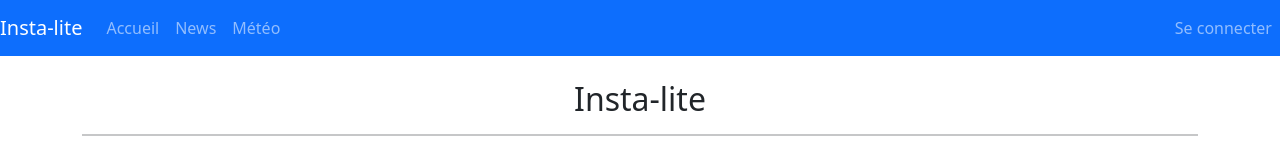
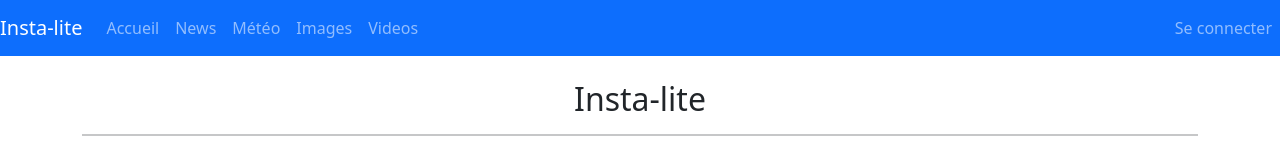
Before and after one commit to mohamed-elhamra/Insta-Lite, an Angular app in the folder client/: page /login in a window 1280 px wide. Shown: the top 150 px of the page. Built offline with nearby package versions, Linux system fonts and the light colour scheme.

Commit message:
refactor: add navs for image/video

```diff
--- a/client/src/app/app.component.html
+++ b/client/src/app/app.component.html
@@ -9,6 +9,12 @@
     </li>
     <li class="nav-item">
       <a href="/meteo" class="nav-link" routerLink="meteo">Météo </a>
+    </li>
+    <li class="nav-item">
+      <a href="/image" class="nav-link" routerLink="image">Images </a>
+    </li>
+    <li class="nav-item">
+      <a href="/video" class="nav-link" routerLink="video">Videos </a>
     </li>
     <li class="nav-item dropdown" *ngIf="showAdminBoard">
       <a href="#" class="nav-link dropdown-toggle" data-bs-toggle="dropdown">Utilisateurs</a>
```
Also changed, not shown: 1 other file (tests, documents, lock files or other folders).
